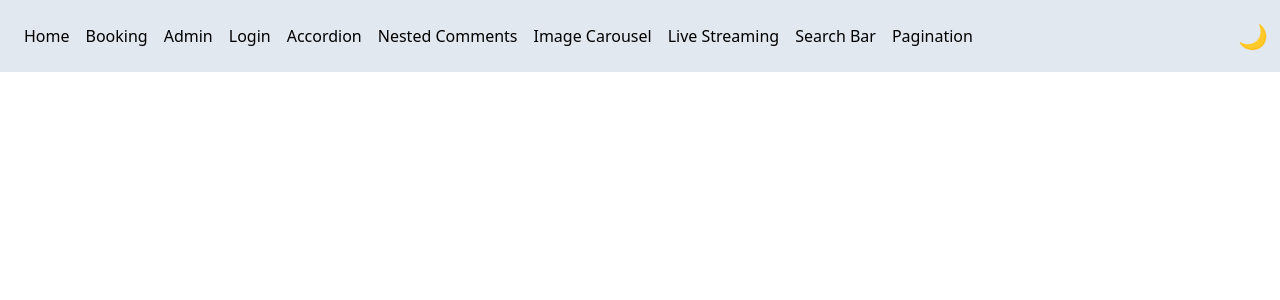
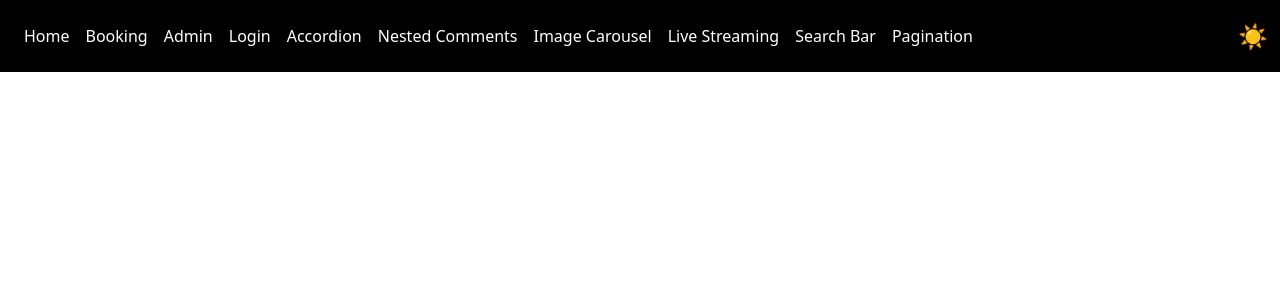
Before and after one commit to mohit825/react-components, a React (Vite) app: page / in a window 1280 px wide. Shown: the top 300 px of the page. Built offline with nearby package versions, Linux system fonts and the light colour scheme.

Commit message:
custom hook created for storing values in localstorage || theme preference setting on localstorage

```diff
--- a/src/App.jsx
+++ b/src/App.jsx
@@ -24,9 +24,13 @@ const BookingContainer = lazy(() => import("./Links/BookingContainer"));
 const AccordionContainer = lazy(() =>
   import("./components/Accordion/AccordionContainer")
 );
+import { useLocalStorage } from "./hooks/useLocalStorageHooks";
 
 function App() {
-  const [theme, setTheme] = useState("light");
+  const [themePreferenceSelected] = useLocalStorage("theme", "dark");
+
+  const [theme, setTheme] = useState(themePreferenceSelected);
+
   return (
     <ThemeContext.Provider value={{ theme, setTheme }}>
       <BrowserRouter>
--- a/src/components/ToggleTheme/ToggleThemeContainer.jsx
+++ b/src/components/ToggleTheme/ToggleThemeContainer.jsx
@@ -1,8 +1,12 @@
 import React, { useContext } from "react";
 import ThemeContext from "../../store/ThemeContext";
+import { useLocalStorage } from "../../hooks/useLocalStorageHooks";
 
 const ToggleThemeContainer = () => {
   const { theme, setTheme } = useContext(ThemeContext);
+  // const { setLocalStorage } = useLocalStorage();
+
+  const [_, setThemePreference] = useLocalStorage("theme");
 
   function renderThemeText() {
     if (theme === "light") {
@@ -14,8 +18,10 @@ const ToggleThemeContainer = () => {
   const onToggleHandler = () => {
     if (theme === "light") {
       setTheme("dark");
+      setThemePreference("dark");
     } else {
       setTheme("light");
+      setThemePreference("light");
     }
   };
 
--- /dev/null
+++ b/src/hooks/useLocalStorageHooks.jsx
@@ -0,0 +1,45 @@
+// export const useLocalStorage = () => {
+//   const setLocalStorage = (key, value) => {
+//     window.localStorage.setItem(key, value);
+//   };
+
+//   const getLocalStorageItem = (key) => {
+//     return window.localStorage.getItem(key);
+//   };
+
+//   return { setLocalStorage, getLocalStorageItem };
+// };
+
+import { useState } from "react";
+
+export const useLocalStorage = (key, initialValue) => {
+  // Get the initial value from localStorage or use the provided initial value
+  const [storedValue, setStoredValue] = useState(() => {
+    try {
+      const item = window.localStorage.getItem(key);
+      return item ? JSON.parse(item) : initialValue;
+    } catch (error) {
+      console.error("Error accessing localStorage", error);
+      return initialValue;
+    }
+  });
+
+  // Function to set value in localStorage and state
+  const setLocalStorage = (value) => {
+    try {
+      // Support functions for dynamic updates
+      const valueToStore =
+        value instanceof Function ? value(storedValue) : value;
+
+      // Update state
+      setStoredValue(valueToStore);
+
+      // Update localStorage
+      window.localStorage.setItem(key, JSON.stringify(valueToStore));
+    } catch (error) {
+      console.error("Error setting localStorage", error);
+    }
+  };
+
+  return [storedValue, setLocalStorage];
+};
```
